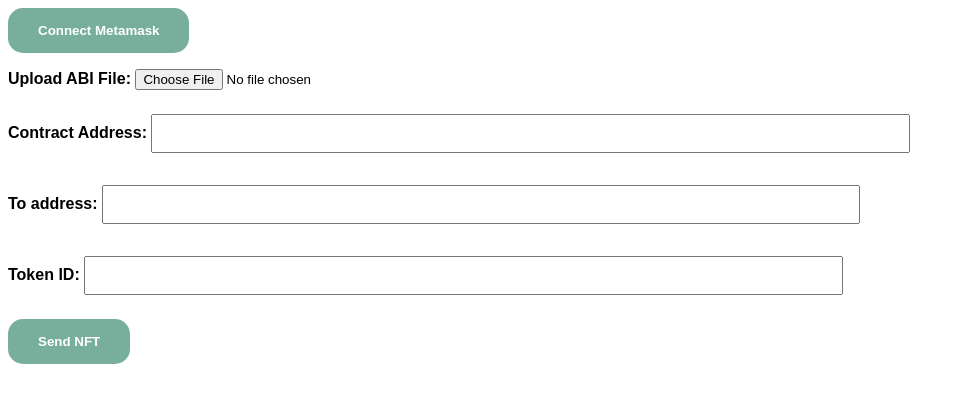
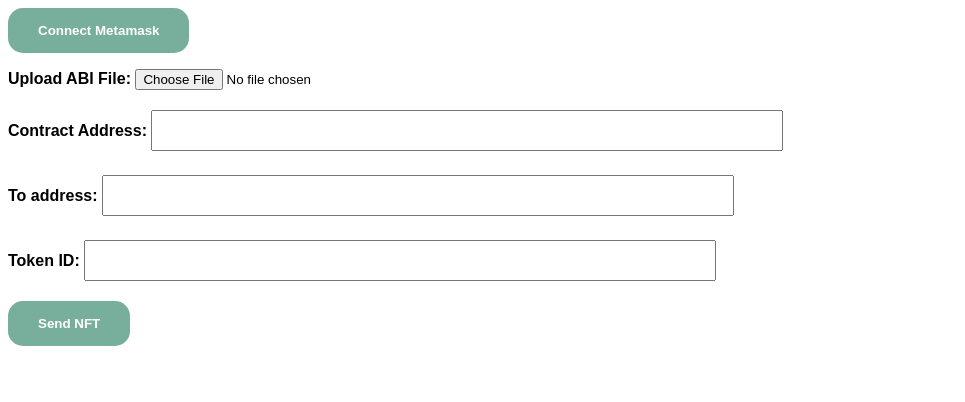
Before and after one commit to Yeonju-Kim/nft-transfer-klaytn, a plain HTML site: page index.html in a window 1280 px wide. Shown: the whole page, without its empty margins (0-965 px from the left). Drawn offline with Linux system fonts and the light colour scheme.

Commit message:
Modify css file.

```diff
--- a/index.html
+++ b/index.html
@@ -12,9 +12,9 @@
         <button class="button enableEthereumButton" id="connect">Connect Metamask</button> <p></p>
         <div>
             <p>Upload ABI File: <input type="file" id="fileUpload" accept=".abi" /></p>
-            <p>Contract Address: <input type="text" id="ContractAddress" size="20"></p>
-            <p>To address: <input type="text" id="ReceiverAddress" size="20"></p>
-            <p>Token ID: <input type="text" id="TokenID" size="20"> </p>
+            <p>Contract Address: <input type="text" id="ContractAddress"></p>
+            <p>To address: <input type="text" id="ReceiverAddress"></p>
+            <p>Token ID: <input type="text" id="TokenID"> </p>
             <button class="button sendNFTButton" id="sendnft">Send NFT</button>
         </div>
         <script src="web3/index.js"></script>
--- a/style.css
+++ b/style.css
@@ -4,10 +4,11 @@ div {
 }
 
 input[type=text] {
-    width: 60%;
-    padding: 10px 30px;
-    margin: 8px 0;
+    width: 50%;
+    padding: 10px 10px;
+    margin: 4px 0;
     box-sizing: border-box;
+    font-size: 15px
 }
 input[type=text]:focus {
     /* border: 3px solid #555; */
```
